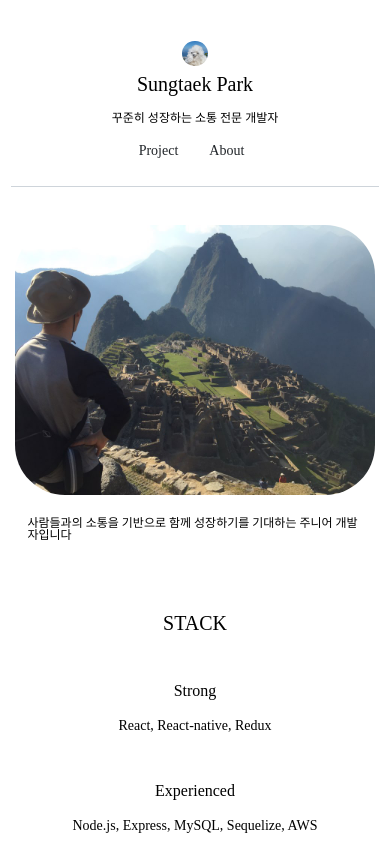
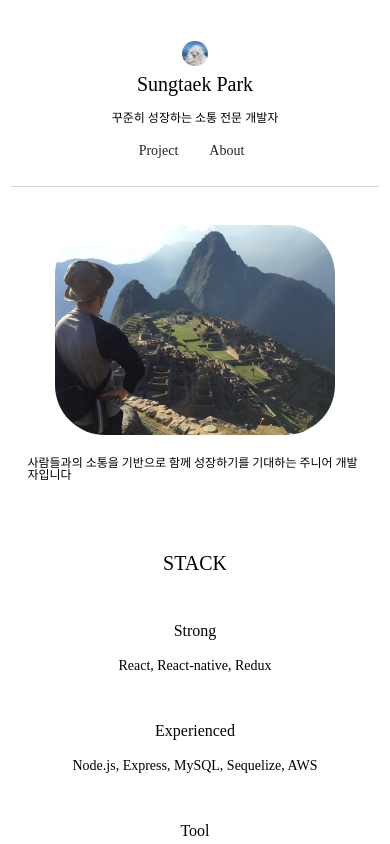
Before and after one commit to stoic-park/portfolio-new, a React (Create React App) app: page /about in a window 390 px wide. Shown: the top 844 px of the page. Built offline with nearby package versions, Linux system fonts and the light colour scheme.

Commit message:
Fix : mobile image size fix
- 반응형 이미지 사이즈 수정
- 모바일 화면 210x280px

```diff
--- a/src/components/About/About.css
+++ b/src/components/About/About.css
@@ -275,8 +275,8 @@ a:active {
     /* margin-top: 5%; */
   }
   .rio {
-    height: 270px;
-    width: 360px;
+    height: 210px;
+    width: 280px;
     /* border-radius: 50px; */
   }
 }
```
